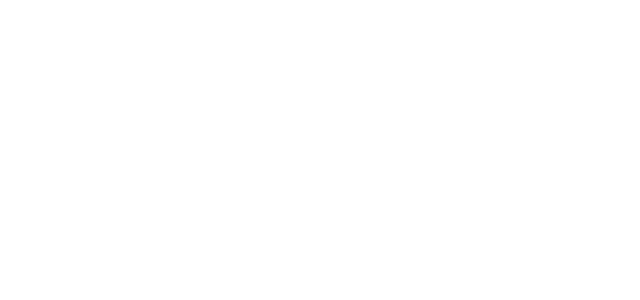
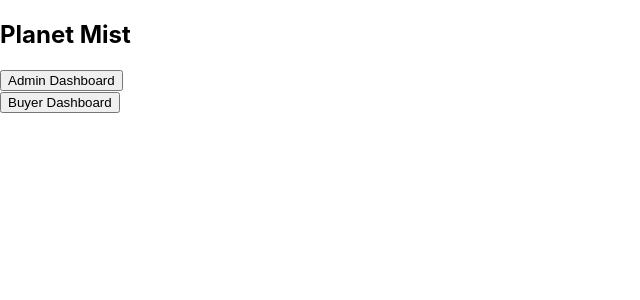
Before and after one commit to sysdale/planet-mist, a React (Create React App) app in the folder frontend/: page / in a window 1280 px wide. Shown: the top 300 px of the page, without its empty margins (0-640 px from the left). Built offline with nearby package versions, Linux system fonts and the light colour scheme.

Commit message:
apis added in env

```diff
--- a/frontend/src/App.js
+++ b/frontend/src/App.js
@@ -1,5 +1,6 @@
 import { createBrowserRouter, RouterProvider } from "react-router-dom";
 import { AddBuyer, ErrorPage, BuyerOrder, RootLayout, Login } from "./listing";
+import HomePage from "./pages/HomePage";
 
 const router = createBrowserRouter([
   {
@@ -7,8 +8,9 @@
     element: <RootLayout />,
     errorElement: <ErrorPage />,
     children: [
+      { index: true, element: <HomePage /> },
       { path: "/admin", element: <AddBuyer /> },
-      { path: "/buyerorder", element: <BuyerOrder /> },
+      { path: "/buyer", element: <BuyerOrder /> },
       { path: "/login", element: <Login /> },
     ],
   },
--- a/frontend/src/api/ScentsAPI.js
+++ b/frontend/src/api/ScentsAPI.js
@@ -1,9 +1,9 @@
-const API_GET_SCENTS = "http://localhost:1337/api/scent-lists";
-const API_ADD_BUYERS = "http://localhost:1337/api/buyers";
+// const API_GET_SCENTS = "http://localhost:1337/api/scent-lists";
+// const API_ADD_BUYERS = "http://localhost:1337/api/buyers";
 
-export const API = {
-  API_GET_SCENTS,
-  API_ADD_BUYERS,
-};
+// export const API = {
+//   :API_GET_SCENTS,
+//   API_ADD_BUYERS,
+// };
 
-export default API;
+// export default API;
--- a/frontend/src/components/admin/AddBuyer.js
+++ b/frontend/src/components/admin/AddBuyer.js
@@ -2,17 +2,14 @@
 import axios from "axios";
 
 import { useState, useEffect } from "react";
-import API from "../../api/ScentsAPI";
 
 const initFields = { buyerName: "", email: "", password: "" };
 
 function AddBuyer() {
   const [newBuyer, setNewBuyer] = useState(initFields);
   const [allBuyers, setAllBuyers] = useState([]);
-  const { API_ADD_BUYERS } = API;
 
   useEffect(() => {
-    //TestAPI();
     fetchBuyer();
   }, []);
 
@@ -29,7 +26,7 @@
 
   const fetchBuyer = async () => {
     try {
-      await axios.get(API_ADD_BUYERS).then((response) => {
+      await axios.get(process.evn.REACT_APP_API_BUYERS).then((response) => {
         setAllBuyers(response.data.data);
       });
     } catch (error) {
@@ -48,7 +45,7 @@
       };
 
       await axios
-        .post("http://localhost:1337/api/buyers", payload)
+        .post(process.env.REACT_APP_API_BUYERS, payload)
         .then((response) => {
           console.log(response);
           fetchBuyer();
--- a/frontend/src/components/user/Login.js
+++ b/frontend/src/components/admin/Login.js
@@ -9,7 +9,7 @@
 
   const handleSubmit = (e) => {
     e.preventDefault();
-    navigate("/buyerorder");
+    navigate("/buyer");
   };
 
   const handleChange = (e) => {
--- a/frontend/src/components/user/BuyerOrder.js
+++ b/frontend/src/components/user/BuyerOrder.js
@@ -1,7 +1,6 @@
-import axios from "axios";
 import React, { useEffect, useState } from "react";
 import ScentsTable from "./ScentsTable";
-import API from "../../api/ScentsAPI";
+import axios from "axios";
 
 const initState = {
   name: "",
@@ -12,18 +11,18 @@
   const [scentsList, setScentsList] = useState([]);
   const [filteredList, setFilteredList] = useState([]);
 
-  const { API_GET_SCENTS } = API;
-
   useEffect(() => {
     getAllScents();
   }, []);
 
   const getAllScents = async () => {
     try {
-      await axios.get(API_GET_SCENTS).then((response) => {
-        setScentsList(response.data.data);
-        setFilteredList(response.data.data);
-      });
+      await axios
+        .get(`${process.env.REACT_APP_API_SCENTS}`)
+        .then((response) => {
+          setScentsList(response.data.data);
+          setFilteredList(response.data.data);
+        });
     } catch (error) {
       console.log(error);
     }
--- a/frontend/src/listing.js
+++ b/frontend/src/listing.js
@@ -1,6 +1,6 @@
 export { default as AddBuyer } from "./components/admin/AddBuyer";
 export { default as BuyerOrder } from "./components/user/BuyerOrder";
-export { default as Login } from "./components/user/Login";
+export { default as Login } from "./components/admin/Login";
 export { default as ErrorPage } from "./pages/ErrorPage";
 export { default as RootLayout } from "./pages/RootLayout";
 export { default as MainNavigation } from "./pages/MainNavigation";
--- /dev/null
+++ b/frontend/src/pages/HomePage.js
@@ -0,0 +1,27 @@
+import React from "react";
+import { Navigate, useNavigate } from "react-router-dom";
+
+const HomePage = () => {
+  const navigate = useNavigate();
+
+  const navAdmin = () => {
+    navigate("/admin");
+  };
+
+  const navBuyer = () => {
+    navigate("/buyer");
+  };
+
+  return (
+    <>
+      <div>
+        <button onClick={navAdmin}>Admin Dashboard</button>
+      </div>
+      <div>
+        <button onClick={navBuyer}>Buyer Dashboard</button>
+      </div>
+    </>
+  );
+};
+
+export default HomePage;
--- a/frontend/src/pages/MainNavigation.js
+++ b/frontend/src/pages/MainNavigation.js
@@ -2,7 +2,7 @@
   return (
     <header>
       <nav>
-        <></>
+        <h1>Planet Mist</h1>
       </nav>
     </header>
   );
--- a/frontend/src/pages/RootLayout.js
+++ b/frontend/src/pages/RootLayout.js
@@ -1,5 +1,5 @@
 import { Outlet } from "react-router-dom";
-import { MainNavigation, Login } from "../listing";
+import { MainNavigation } from "../listing";
 
 function RootLayout() {
   return (
```
Also changed, not shown: 2 other files (tests, documents, lock files or other folders).
